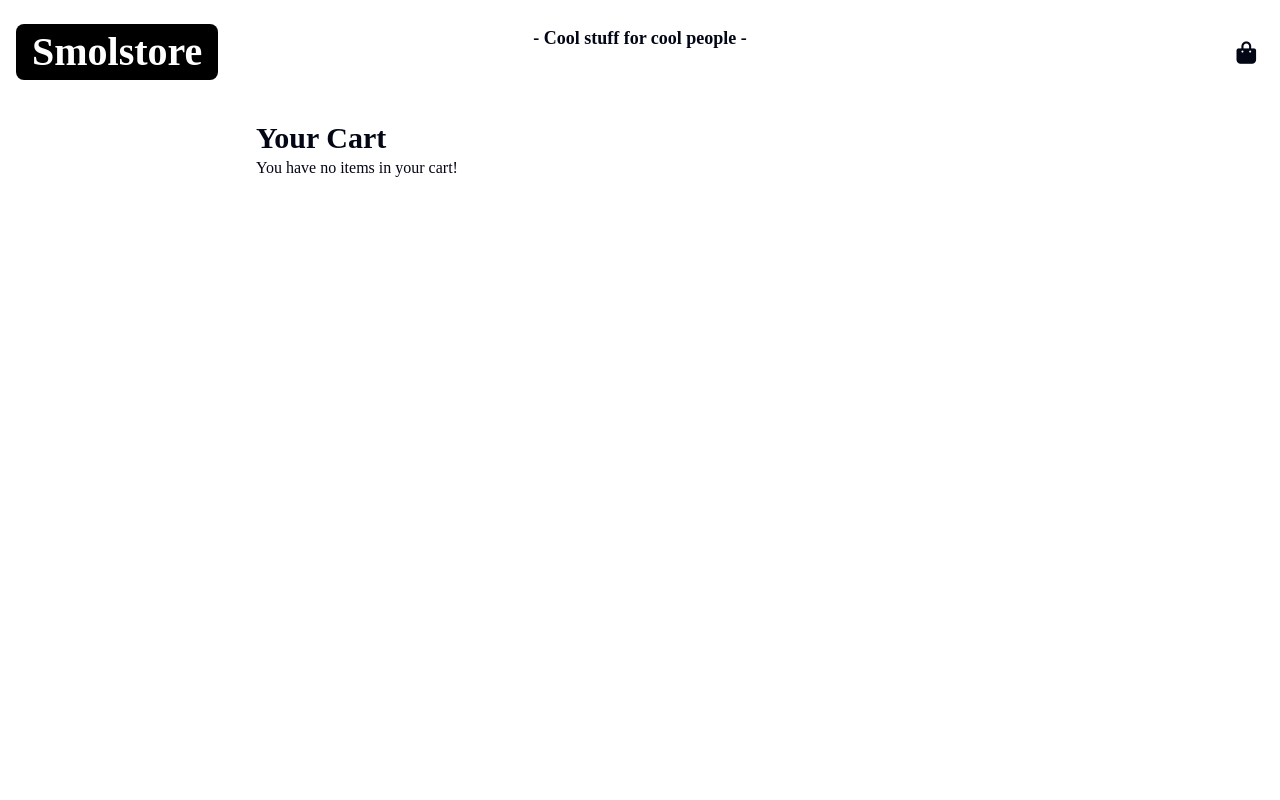
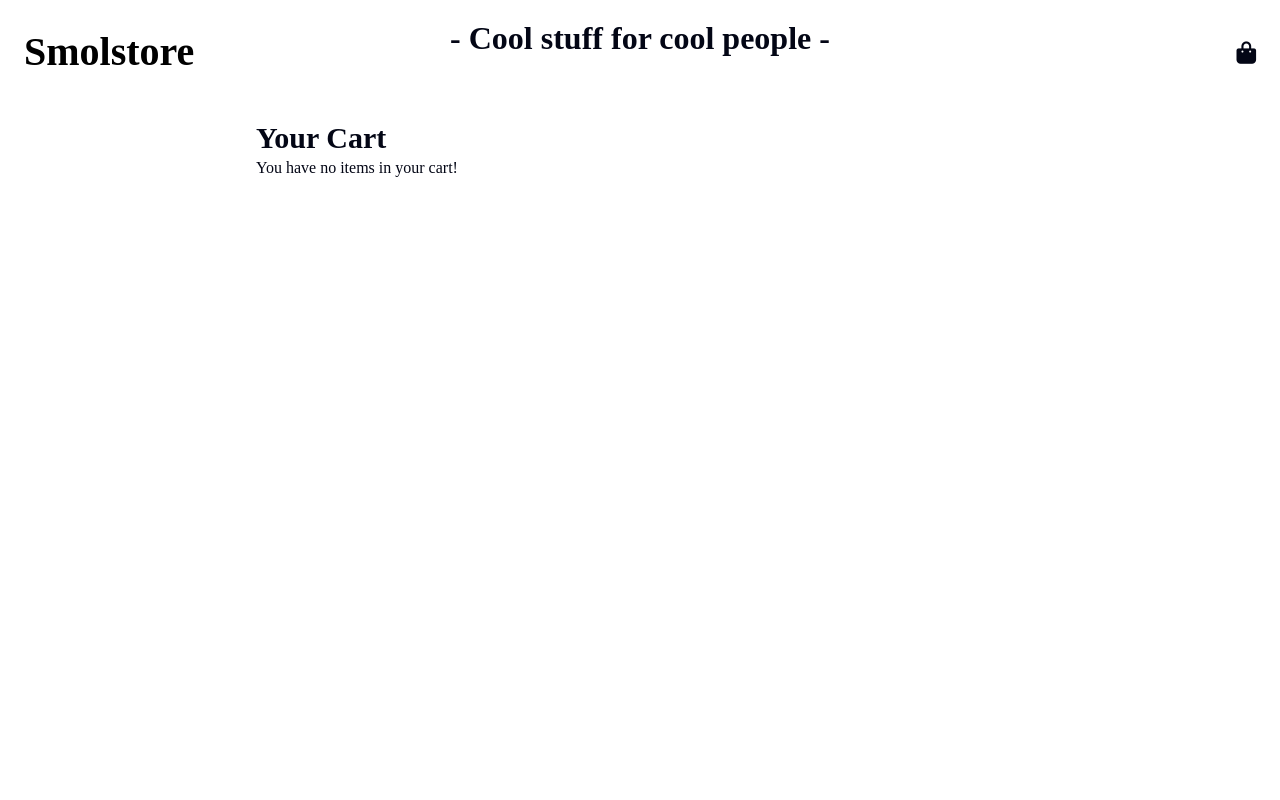
Before and after one commit to rau03/online_store, a Next.js app: page /cart in a window 1280 px wide. Shown: the top 800 px of the page. Built offline with nearby package versions, Linux system fonts and the light colour scheme; a web font is replaced by a local one.

Commit message:
Test commit

```diff
--- a/app/globals.css
+++ b/app/globals.css
@@ -61,10 +61,10 @@ header {
 }
 
 .header-content h1 {
-  background: black;
-  color: white;
-  font-size: 1.8rem;
-  padding: 0.5rem 1rem;
+  /* background: black; */
+  color: black;
+  font-size: 1.5rem;
+  padding: 0.5rem 0.5rem;
   border-radius: 0.5rem;
   white-space: nowrap;
 }
@@ -80,6 +80,7 @@ header {
 
 .mid-text {
   display: none;
+  font-size: 2rem;
 }
 
 /* main app */
```
